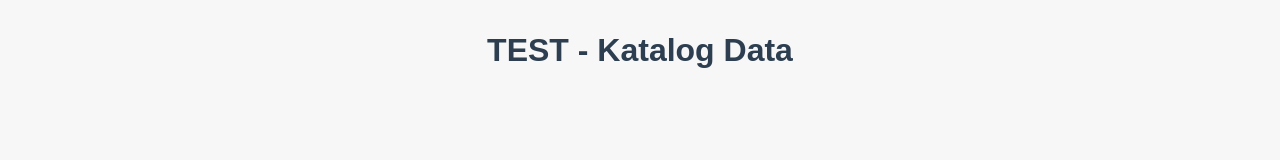
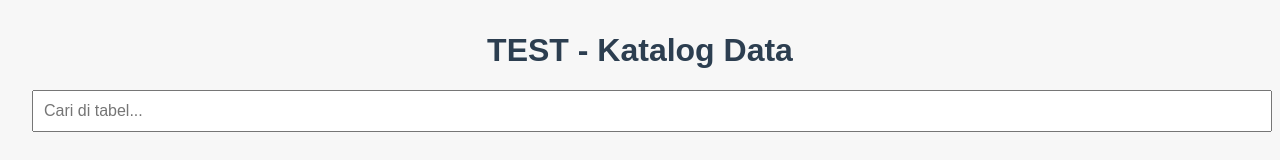
Before and after one commit to jokosaptono17/katalog-test, a plain HTML site: page index.html in a window 1280 px wide. Drawn offline with Linux system fonts and the light colour scheme; no server answers.

Commit message:
Update index.html

```diff
--- a/index.html
+++ b/index.html
@@ -9,10 +9,14 @@
     th, td { border: 1px solid #ccc; padding: 10px; text-align: left; }
     th { background-color: #2c3e50; color: white; }
     h1 { text-align: center; color: #2c3e50; }
+    #search-input { margin-bottom: 1em; padding: 10px; width: 100%; font-size: 16px; }
   </style>
 </head>
 <body>
   <h1>TEST - Katalog Data</h1>
+
+  <input type="text" id="search-input" placeholder="Cari di tabel..." onkeyup="filterTable()">
+
   <table id="data-table"></table>
 
   <script>
@@ -34,6 +38,18 @@
           table.appendChild(tr);
         });
       });
+
+    function filterTable() {
+      const input = document.getElementById("search-input").value.toLowerCase();
+      const rows = document.querySelectorAll("#data-table tr");
+
+      rows.forEach((row, index) => {
+        if (index === 0) return; // lewati baris header
+        const cells = row.querySelectorAll("td");
+        const rowText = Array.from(cells).map(td => td.textContent.toLowerCase()).join(" ");
+        row.style.display = rowText.includes(input) ? "" : "none";
+      });
+    }
   </script>
 </body>
 </html>
```
